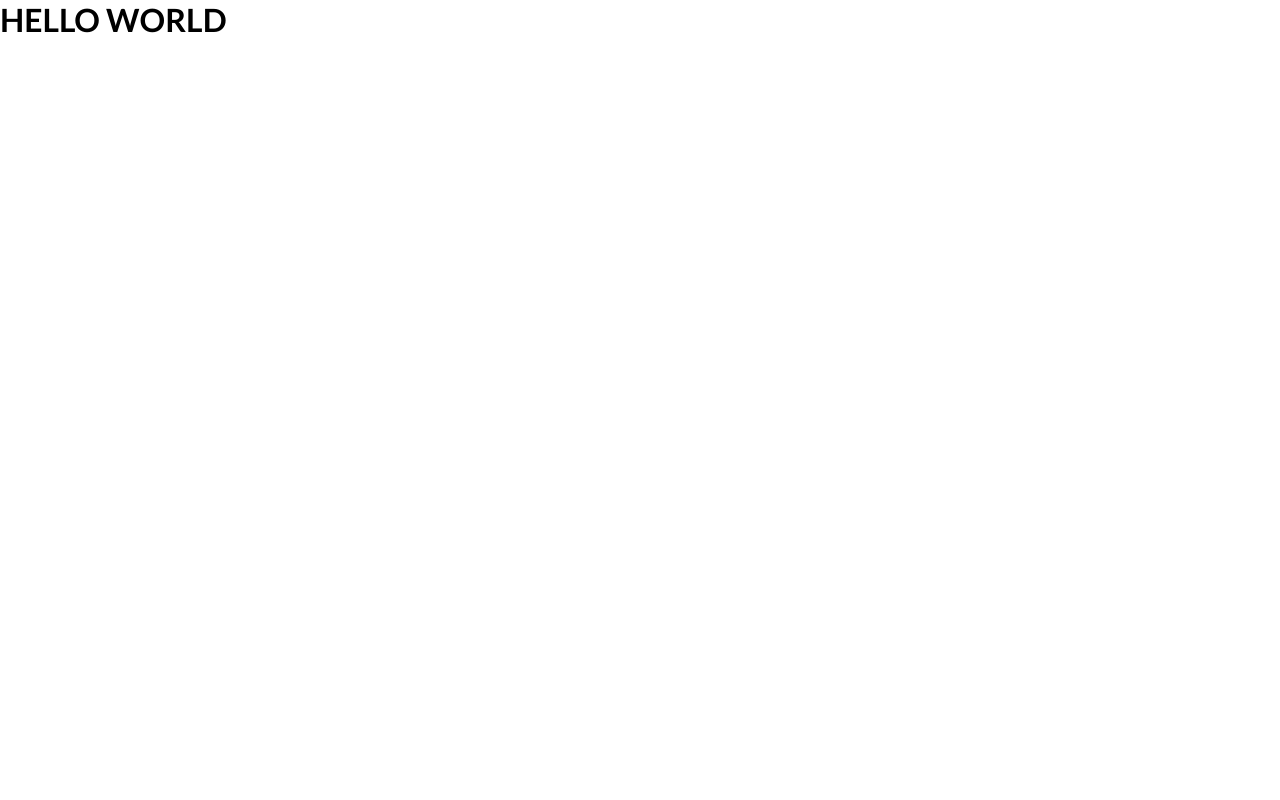
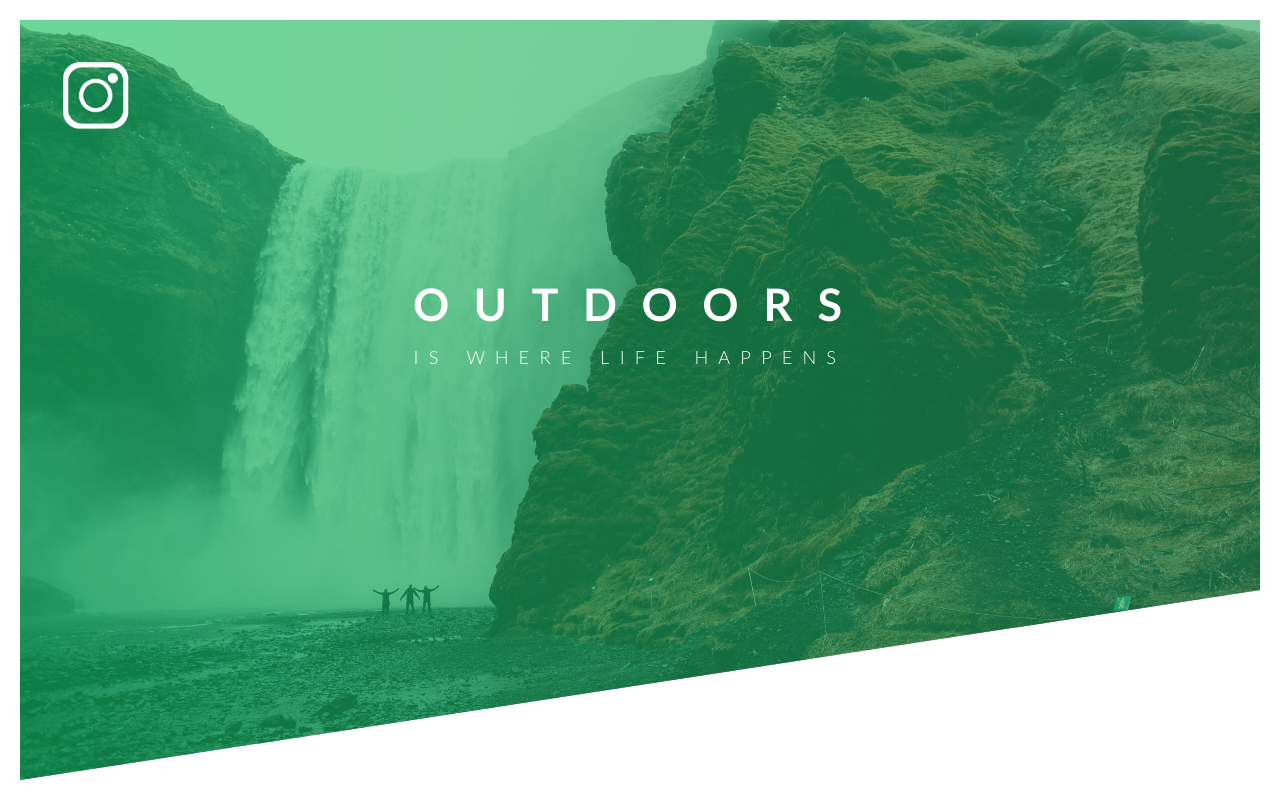
Before and after one commit to frizz2348/moderncss, a plain HTML site: page index/index.html in a window 1280 px wide. Drawn offline with Linux system fonts and the light colour scheme.

Commit message:
DOne with the header structuring

```diff
--- a/index/index.html
+++ b/index/index.html
@@ -1,17 +1,28 @@
 <html lang="en">
+
 <head>
     <meta charset="UTF-8">
     <meta http-equiv="X-UA-Compatible" content="IE=edge">
     <meta name="viewport" content="width=device-width, initial-scale=1.0">
-    <title>Natours |  Exciting Tours For Adventurous People</title>
+    <title>Natours | Exciting Tours For Adventurous People</title>
     <link rel="stylesheet" href="style.css">
     <link rel="shortcut icon" href="./images/favicon.png" type="image/x-icon">
 </head>
+
 <body>
-
-    <H1>hello world</H1>
+    <header class="header">
+        <div class="logo">
+            <img src="./images/favicon.png" alt="Natours Logo">
+        </div>
+        <div class="header-box">
+            <h1><span class="hmain">Outdoors </span>
+                <span class="hsec">is where life happens</span>
+            </h1>
+        </div>
+    </header>
 
 
 
 </body>
+
 </html>
--- a/index/style.scss
+++ b/index/style.scss
@@ -1,4 +1,10 @@
 @import url('https://fonts.googleapis.com/css2?family=Lato:ital,wght@0,300;0,400;0,700;0,900;1,700&display=swap');
+
+
+
+$light-green: #7ed56f;
+$medium-green: #55c57a;
+$dark-green: #28b485;
 
 * {
     margin: 0;
@@ -7,10 +13,50 @@
 }
 
 body {
-    text-transform: uppercase;
-    font-family: Lato, sans-serif;
+    font-family: "Lato", sans-serif;
+    font-weight: 400;
+    font-size: 16px;
+    line-height: 1.7;
+    color: #777;
+    padding: 20px;
 }
 
-$light-green: #7ed56f;
-$medium-green: #55c57a;
-$dark-green: #28b485;
+.header {
+    height: 95vh;
+    width: 100%;
+    background: linear-gradient(to right, rgba(23, 201, 103, 0.61), rgba(37, 163, 94, 0.61)), url('./images/headerBG.jpg') bottom ;
+    background-size: cover;
+    clip-path: polygon(0% 0%,100% 0%, 100% 75%, 0% 100%);
+    .logo img{
+        width: 70px;
+        position: relative;
+        top: 40px;
+        left: 40px;
+        filter: invert(1);
+    }
+    &-box {
+        position: absolute;
+        top: 40%;
+        left: 50%;
+        transform: translate(-50%, -50%);
+        h1 {
+            text-transform: uppercase;
+            color: white;
+            .hmain {
+                font-size: 1.4em;
+                letter-spacing: 25px;
+                font-weight: 700;
+            }
+            .hsec {
+                font-size: .57em;
+                word-spacing: 5px;
+                letter-spacing: 10px;
+                font-weight: 300;
+            }
+        }
+        span {
+            display: block;
+        }
+
+    }
+}
```
Also changed, not shown: index/style.css, 1 other file.
